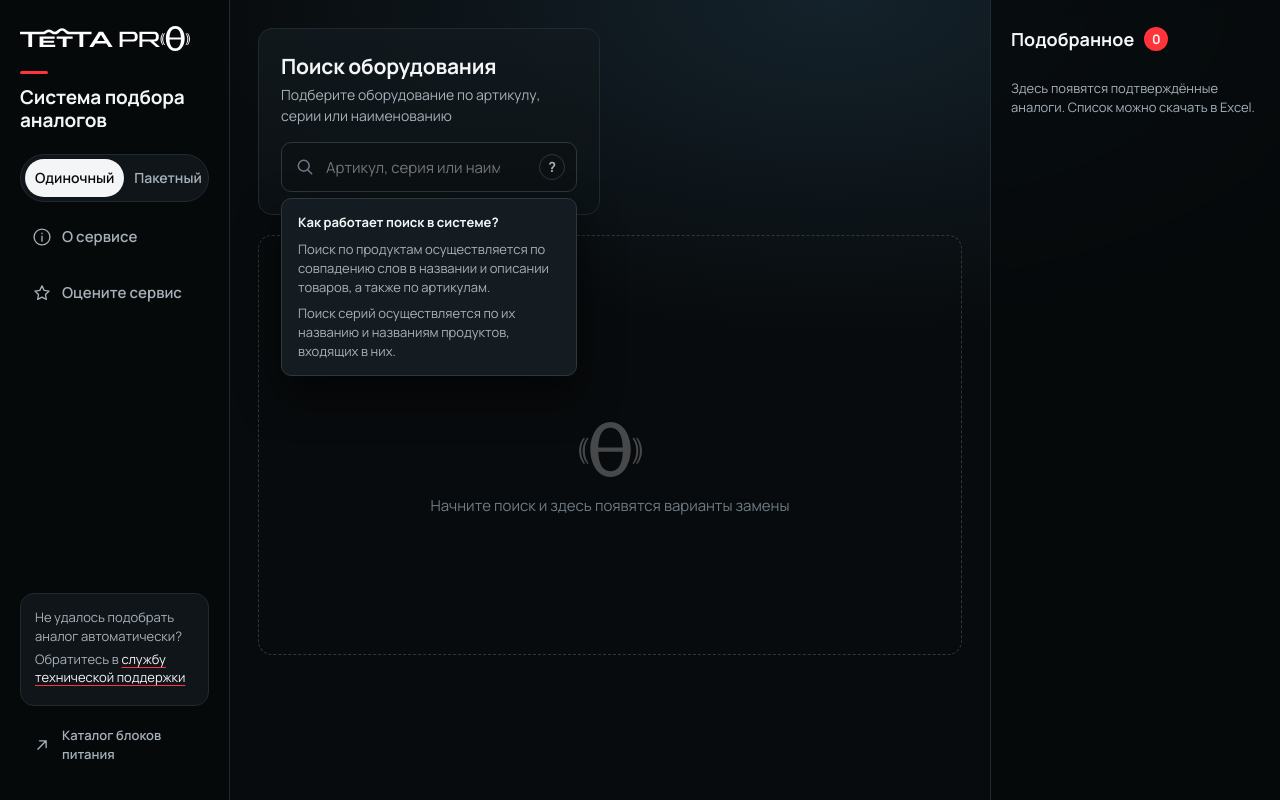
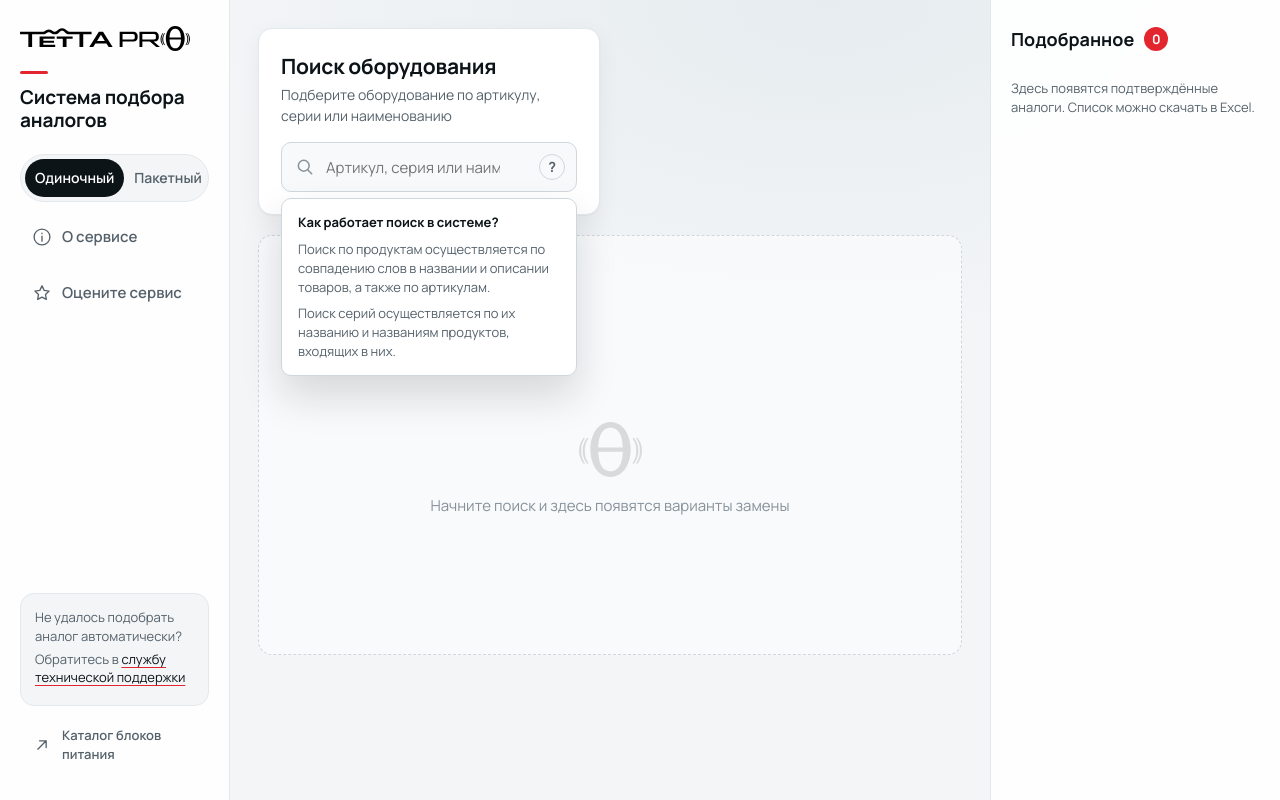
Before and after one commit to Daniluk-90/cake-calculator, a plain HTML site: page analogs-tettapro/index.html in a window 1280 px wide. Both pictures are taken after a click on the button "Как работает поиск". Drawn offline with Linux system fonts and the light colour scheme.

Commit message:
Светлая тема для системы подбора аналогов TETTAPRO
Co-Authored-By: Claude Opus 5.5 <noreply@anthropic.com>
Claude-Session: https://claude.ai/code/session_01NgKA2Efd2skeLHA8ZadPYz

```diff
--- a/analogs-tettapro/assets/style.css
+++ b/analogs-tettapro/assets/style.css
@@ -2,10 +2,11 @@
 @font-face{font-family:Manrope;src:url('fonts/manrope-cyrillic.woff2') format('woff2');font-weight:200 800;font-display:swap;unicode-range:U+0400-052F}
 
 :root{
-  --bg:#080b0d; --bg2:#0c1114; --panel:#0f1519; --panel2:#141c21; --line:#1f2a31; --line2:#2b3840;
-  --text:#f3f5f6; --muted:#a7b1ba; --muted2:#6f7b84; --red:#ff3339; --red2:#ff5257; --ok:#4cd08a; --warn:#ffb547;
+  --bg:#f3f5f7; --bg2:#f7f9fa; --panel:#ffffff; --panel2:#ffffff; --line:#e3e8ec; --line2:#cfd7dd;
+  --text:#0d1418; --muted:#55616a; --muted2:#86919a; --red:#e3262d; --red2:#ff3339; --ok:#16884f; --warn:#b86e00;
+  --shadow:0 1px 2px #0d14180a,0 8px 24px #0d14180d;
   --r:14px; --r-sm:10px;
-  color-scheme:dark;
+  color-scheme:light;
 }
 *{box-sizing:border-box}
 html,body{margin:0;height:100%}
@@ -13,7 +14,7 @@ body{font-family:Manrope,Arial,sans-serif;background:var(--bg);color:var(--text)
 button,input,select,textarea{font:inherit;color:inherit}
 button{cursor:pointer;border:0;background:none;padding:0}
 a{color:inherit}
-:focus-visible{outline:2px solid #fff;outline-offset:3px}
+:focus-visible{outline:2px solid var(--text);outline-offset:3px}
 [hidden]{display:none!important}
 .muted{color:var(--muted)} .small{font-size:13px}
 mark{background:none;color:var(--red2);font-weight:700}
@@ -21,22 +22,22 @@ mark{background:none;color:var(--red2);font-weight:700}
 
 /* ---------- Каркас ---------- */
 .app{display:grid;grid-template-columns:260px minmax(0,1fr) 320px;min-height:100vh;
-  background:radial-gradient(ellipse 70% 60% at 65% 0%,#14222b 0%,transparent 70%),var(--bg)}
+  background:radial-gradient(ellipse 70% 60% at 65% 0%,#e6ecf0 0%,transparent 70%),var(--bg)}
 .app.is-batch{grid-template-columns:260px minmax(0,1fr)}
 
-.sidebar{position:sticky;top:0;height:100vh;display:flex;flex-direction:column;gap:14px;padding:26px 20px;border-right:1px solid var(--line);background:#06090bcc;backdrop-filter:blur(8px)}
-.brand img{width:170px;height:auto;display:block}
+.sidebar{position:sticky;top:0;height:100vh;display:flex;flex-direction:column;gap:14px;padding:26px 20px;border-right:1px solid var(--line);background:#ffffffe6;backdrop-filter:blur(8px)}
+.brand img{width:170px;height:auto;display:block;filter:brightness(0) saturate(100%)}
 .tool-title{font-weight:700;font-size:19px;line-height:1.2;letter-spacing:-.01em;margin:6px 0 8px}
 .tool-title .red-dash{display:block;margin-bottom:12px}
-.mode-switch{display:grid;grid-template-columns:1fr 1fr;padding:4px;border-radius:999px;background:var(--panel);border:1px solid var(--line)}
+.mode-switch{display:grid;grid-template-columns:1fr 1fr;padding:4px;border-radius:999px;background:var(--bg);border:1px solid var(--line)}
 .mode-btn{padding:9px 10px;border-radius:999px;font-weight:600;font-size:14px;color:var(--muted);transition:.2s}
-.mode-btn.is-active{background:var(--text);color:#080b0d}
+.mode-btn.is-active{background:var(--text);color:#fff}
 .side-link{display:flex;align-items:center;gap:10px;padding:10px 12px;border-radius:var(--r-sm);color:var(--muted);font-weight:600;text-decoration:none;text-align:left;transition:.15s}
-.side-link:hover{background:var(--panel);color:var(--text)}
+.side-link:hover{background:var(--bg);color:var(--text)}
 .side-link svg{width:20px;height:20px;fill:none;stroke:currentColor;stroke-width:1.6;stroke-linecap:round;stroke-linejoin:round;flex-shrink:0}
 .side-link.small{font-size:13px}
 .side-bottom{margin-top:auto;display:flex;flex-direction:column;gap:10px}
-.support{padding:14px;border-radius:var(--r);background:var(--panel);border:1px solid var(--line);font-size:13px;color:var(--muted)}
+.support{padding:14px;border-radius:var(--r);background:var(--bg);border:1px solid var(--line);font-size:13px;color:var(--muted)}
 .support p{margin:0 0 4px}
 .support-link,[data-mail]{color:var(--text);text-decoration:underline;text-decoration-color:var(--red);text-underline-offset:3px;cursor:pointer}
 
@@ -44,7 +45,7 @@ mark{background:none;color:var(--red2);font-weight:700}
 .grid{display:grid;grid-template-columns:minmax(300px,1fr) minmax(0,1.6fr);gap:20px;align-items:start}
 .col-search{display:flex;flex-direction:column;gap:20px;min-width:0}
 
-.panel{background:linear-gradient(180deg,#121a1fcc,#0c1215cc);border:1px solid var(--line);border-radius:var(--r);padding:22px}
+.panel{background:var(--panel);box-shadow:var(--shadow);border:1px solid var(--line);border-radius:var(--r);padding:22px}
 .panel-title{margin:0 0 4px;font-size:21px;font-weight:700;letter-spacing:-.01em}
 .panel-sub{margin:0 0 16px;color:var(--muted);font-size:14px}
 
@@ -57,12 +58,12 @@ mark{background:none;color:var(--red2);font-weight:700}
 .hint-btn,.clear-btn{position:absolute;top:12px;width:26px;height:26px;border-radius:50%;color:var(--muted);font-weight:700;font-size:14px;border:1px solid var(--line2)}
 .hint-btn{right:12px} .clear-btn{right:44px;font-size:18px;line-height:22px;border:0}
 .hint-btn:hover,.clear-btn:hover{color:var(--text)}
-.hint-pop{position:absolute;z-index:6;right:0;top:56px;width:min(340px,100%);padding:14px 16px;border-radius:var(--r-sm);background:var(--panel2);border:1px solid var(--line2);font-size:13px;color:var(--muted);box-shadow:0 20px 40px #000a}
+.hint-pop{position:absolute;z-index:6;right:0;top:56px;width:min(340px,100%);padding:14px 16px;border-radius:var(--r-sm);background:var(--panel2);border:1px solid var(--line2);font-size:13px;color:var(--muted);box-shadow:0 20px 40px #0d141826}
 .hint-pop b{color:var(--text)} .hint-pop p{margin:8px 0 0}
-.dropdown{position:absolute;z-index:5;left:0;right:0;top:56px;max-height:min(440px,60vh);overflow:auto;border-radius:var(--r-sm);background:var(--panel2);border:1px solid var(--line2);box-shadow:0 24px 48px #000b;padding:6px}
+.dropdown{position:absolute;z-index:5;left:0;right:0;top:56px;max-height:min(440px,60vh);overflow:auto;border-radius:var(--r-sm);background:var(--panel2);border:1px solid var(--line2);box-shadow:0 24px 48px #0d141829;padding:6px}
 .dd-group{padding:10px 10px 4px;font-size:11px;font-weight:700;letter-spacing:.08em;text-transform:uppercase;color:var(--muted2)}
 .dd-item{display:flex;flex-direction:column;width:100%;text-align:left;padding:8px 10px;border-radius:8px}
-.dd-item:hover,.dd-item.is-active{background:#1d272e}
+.dd-item:hover,.dd-item.is-active{background:#eef2f5}
 .dd-title{font-weight:600} .dd-sub{font-size:12.5px;color:var(--muted)}
 .dd-empty{padding:16px;color:var(--muted);font-size:14px}
 
@@ -95,9 +96,9 @@ mark{background:none;color:var(--red2);font-weight:700}
 
 /* ---------- Рекомендованная замена ---------- */
 .analog-panel{min-height:420px;display:flex;flex-direction:column;gap:14px}
-.analog-panel.is-empty{border-style:dashed;border-color:var(--line2);background:transparent}
+.analog-panel.is-empty{border-style:dashed;border-color:var(--line2);background:#ffffff80;box-shadow:none}
 .placeholder{flex:1;display:flex;flex-direction:column;align-items:center;justify-content:center;gap:18px;color:var(--muted2);text-align:center;padding:30px}
-.ph-theta{width:64px;opacity:.25}
+.ph-theta{width:64px;opacity:.12;filter:invert(1)}
 .ref-line{color:var(--muted);font-size:14px} .ref-line b{color:var(--text)}
 .note{margin:0;color:var(--muted)} .note.small{font-size:13px}
 .not-found{padding:18px;border-radius:var(--r-sm);border:1px solid #ff333955;background:#ff33390d}
@@ -108,7 +109,7 @@ mark{background:none;color:var(--red2);font-weight:700}
 .tab.is-active{border-color:var(--red);background:#ff33390f}
 
 .product{display:grid;grid-template-columns:180px minmax(0,1fr);gap:22px;padding:18px;border-radius:var(--r);background:var(--bg2);border:1px solid var(--line)}
-.product-img{border-radius:var(--r-sm);background:radial-gradient(circle at 50% 40%,#1d2a31,#0a0f12 75%);display:grid;place-items:center;aspect-ratio:1;overflow:hidden}
+.product-img{border-radius:var(--r-sm);background:radial-gradient(circle at 50% 40%,#ffffff,#e9eef2 80%);display:grid;place-items:center;aspect-ratio:1;overflow:hidden}
 .product-img img{width:92%;height:92%;object-fit:contain}
 .product-series{font-size:11px;font-weight:700;letter-spacing:.14em;color:var(--red)}
 .product-article{font-size:26px;font-weight:800;letter-spacing:-.01em;margin:2px 0}
@@ -126,14 +127,14 @@ mark{background:none;color:var(--red2);font-weight:700}
 .done{color:var(--ok);font-weight:700;margin-right:6px}
 
 /* ---------- Подобранное ---------- */
-.picked{position:sticky;top:0;height:100vh;display:flex;flex-direction:column;border-left:1px solid var(--line);background:#06090bcc;backdrop-filter:blur(8px)}
+.picked{position:sticky;top:0;height:100vh;display:flex;flex-direction:column;border-left:1px solid var(--line);background:#ffffffe6;backdrop-filter:blur(8px)}
 .picked-head{display:flex;align-items:center;gap:10px;padding:26px 20px 14px;font-weight:700;font-size:18px;text-align:left;cursor:default}
-.picked-count{min-width:24px;height:24px;padding:0 7px;border-radius:12px;background:var(--red);font-size:13px;display:grid;place-items:center}
+.picked-count{min-width:24px;height:24px;padding:0 7px;border-radius:12px;background:var(--red);color:#fff;font-size:13px;display:grid;place-items:center}
 .picked-head .chev{display:none;margin-left:auto;width:20px;height:20px;fill:none;stroke:currentColor;stroke-width:2}
 .picked-body{flex:1;min-height:0;display:flex;flex-direction:column}
 .picked-list{flex:1;overflow:auto;padding:0 14px;display:flex;flex-direction:column;gap:10px}
 .picked-empty{padding:0 6px}
-.pick{padding:12px;border-radius:var(--r-sm);background:var(--panel);border:1px solid var(--line);display:flex;flex-direction:column;gap:10px}
+.pick{padding:12px;border-radius:var(--r-sm);background:var(--bg2);border:1px solid var(--line);display:flex;flex-direction:column;gap:10px}
 .pick-top{display:flex;justify-content:space-between;gap:8px}
 .pick-analog{font-weight:800}
 .pick-ref{font-size:12.5px;color:var(--muted)}
@@ -163,24 +164,24 @@ mark{background:none;color:var(--red2);font-weight:700}
 .pct b{position:absolute;inset:0;display:grid;place-items:center;font-size:18px}
 .table-wrap{overflow:auto;margin-top:16px;border:1px solid var(--line);border-radius:var(--r-sm)}
 .result-table{width:100%;border-collapse:collapse;font-size:13.5px;min-width:720px}
-.result-table th{position:sticky;top:0;background:var(--panel2);text-align:left;padding:10px;color:var(--muted);font-weight:600;font-size:12px;text-transform:uppercase;letter-spacing:.04em}
+.result-table th{position:sticky;top:0;background:var(--bg);text-align:left;padding:10px;color:var(--muted);font-weight:600;font-size:12px;text-transform:uppercase;letter-spacing:.04em}
 .result-table td{padding:10px;border-top:1px solid var(--line);vertical-align:top}
 .result-table tr.miss td{background:#ff333908}
 .result-table a{color:var(--text);text-decoration-color:var(--red)}
 
 /* ---------- Модалка, тосты ---------- */
 .modal{width:min(720px,calc(100% - 32px));max-height:calc(100vh - 48px);padding:30px;border-radius:18px;border:1px solid var(--line2);background:var(--panel);color:var(--text)}
-.modal::backdrop{background:#000b;backdrop-filter:blur(3px)}
+.modal::backdrop{background:#0d141873;backdrop-filter:blur(3px)}
 .modal h2{margin:0 0 12px;font-size:22px} .modal h3{margin:20px 0 6px;font-size:16px}
 .modal p,.modal li{color:var(--muted)} .modal ul{padding-left:20px}
 .modal .field{margin-top:12px}
 .modal-close{position:absolute;top:14px;right:16px;font-size:26px;color:var(--muted)}
 .nps-row{display:grid;grid-template-columns:repeat(11,1fr);gap:4px;margin-top:10px}
 .nps{height:38px;border-radius:8px;border:1px solid var(--line2);font-weight:700}
-.nps:hover{border-color:var(--muted)} .nps.is-active{background:var(--red);border-color:var(--red)}
+.nps:hover{border-color:var(--muted)} .nps.is-active{background:var(--red);border-color:var(--red);color:#fff}
 .nps-legend{display:flex;justify-content:space-between;font-size:12px;color:var(--muted2);margin-top:6px}
 .toasts{position:fixed;z-index:50;bottom:20px;left:50%;transform:translateX(-50%);display:flex;flex-direction:column;gap:8px;align-items:center}
-.toast{padding:12px 18px;border-radius:12px;background:var(--text);color:#080b0d;font-weight:600;box-shadow:0 10px 30px #000a;transition:.4s}
+.toast{padding:12px 18px;border-radius:12px;background:var(--text);color:#fff;font-weight:600;box-shadow:0 10px 30px #0d141833;transition:.4s}
 .toast-error{background:var(--red);color:#fff}
 .toast.out{opacity:0;transform:translateY(10px)}
 .noscript{padding:40px;text-align:center}
@@ -205,7 +206,7 @@ mark{background:none;color:var(--red2);font-weight:700}
   .side-link{padding:6px 8px;font-size:13px}
   .side-bottom{display:none}
   .main{padding:16px}
-  .picked{position:fixed;left:0;right:0;bottom:0;top:auto;height:auto;max-height:70vh;z-index:20;border-left:0;border-top:1px solid var(--line2);background:#080b0df2;border-radius:16px 16px 0 0}
+  .picked{position:fixed;left:0;right:0;bottom:0;top:auto;height:auto;max-height:70vh;z-index:20;border-left:0;border-top:1px solid var(--line2);background:#fffffff5;box-shadow:0 -8px 30px #0d14181a;border-radius:16px 16px 0 0}
   .picked-head{padding:14px 16px;cursor:pointer;width:100%}
   .picked-head .chev{display:block;transform:rotate(180deg);transition:.2s}
   .picked.is-collapsed .picked-body{display:none}
```
Also changed, not shown: analogs-tettapro/admin.html (+1 -1 lines), analogs-tettapro/index.html (+1 -1 lines).
